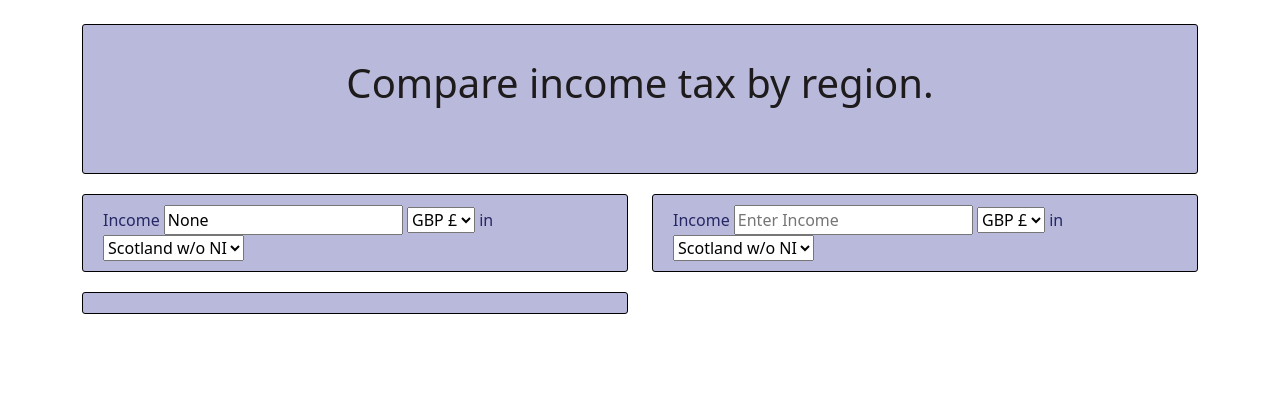
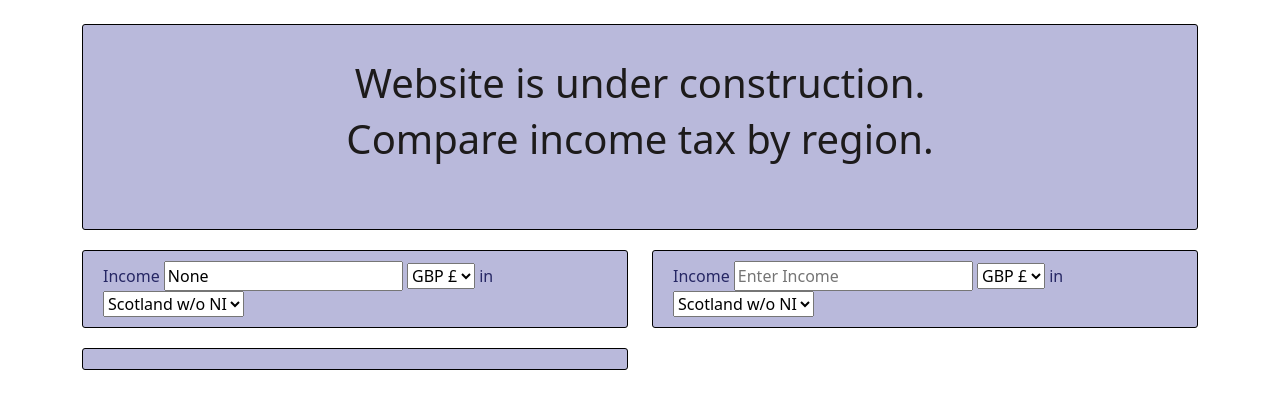
Before and after one commit to LucaZugic/TaxCompare, a Flask app: page / in a window 1280 px wide. Shown: the part 56-465 px from the top of the page. Run offline with Flask 2, Linux system fonts and the light colour scheme; some libraries are stand-ins or nearby versions.

Commit message:
aading message "under construction"

```diff
--- a/templates/index.html
+++ b/templates/index.html
@@ -11,6 +11,7 @@
             <article class="media content-section">
                 <div class="media-body">
                     <br>
+                    <h1><center>Website is under construction.</center></h1>
                     <h1><center>Compare income tax by region.</center></h1>
                     <br>
                     <br>
```
